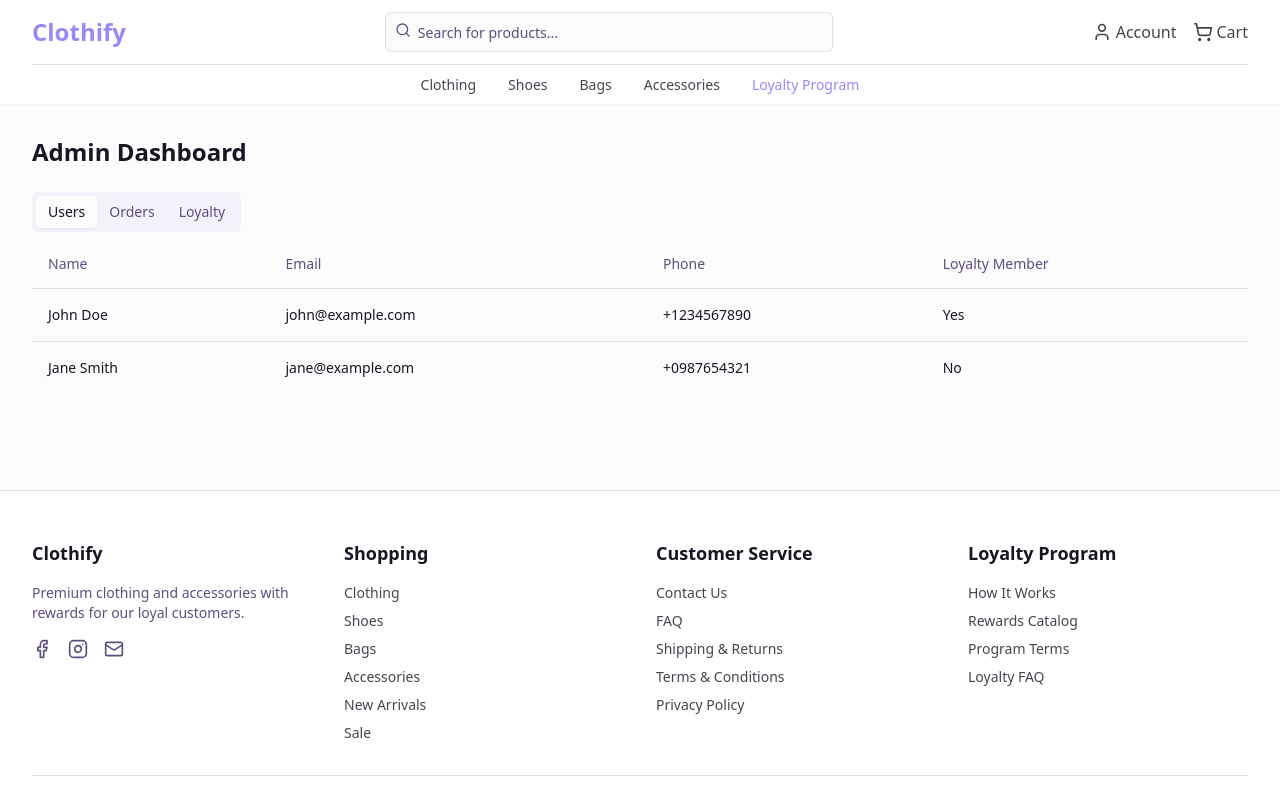
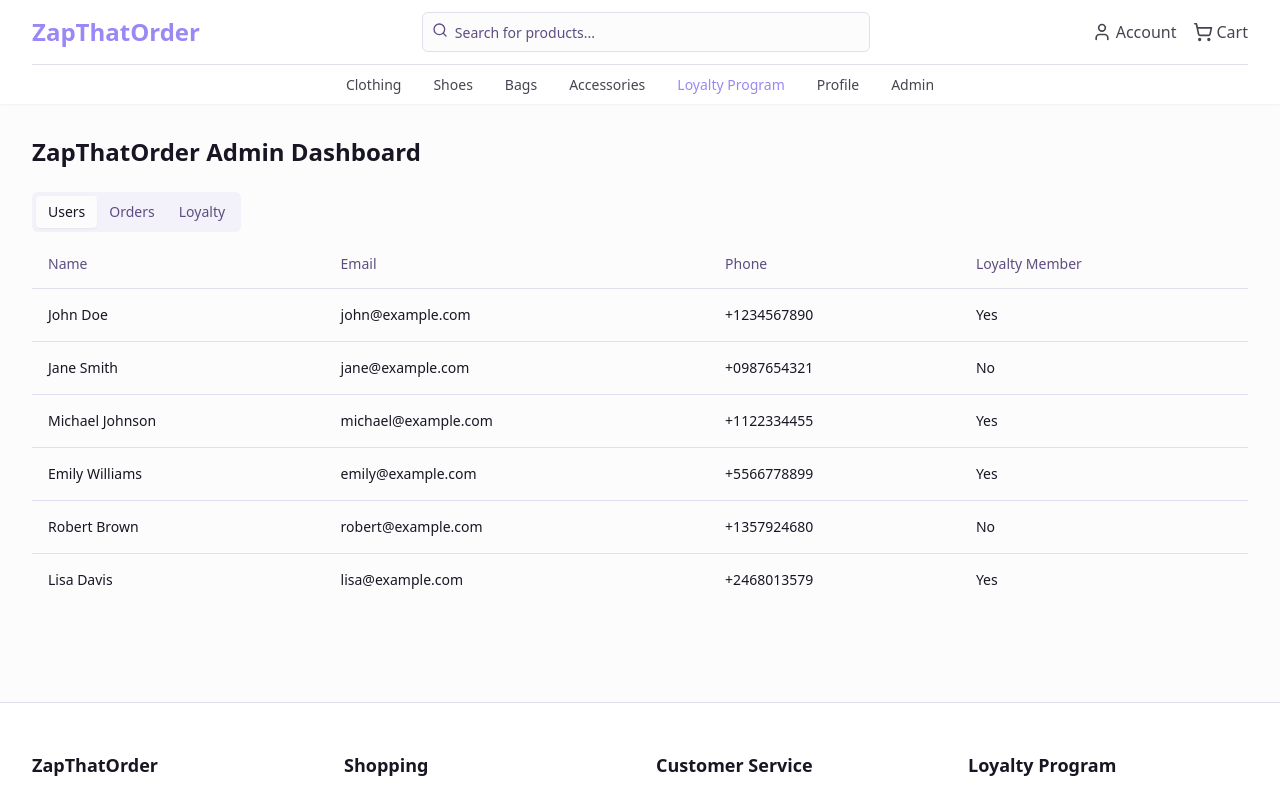
Before and after one commit to v13s/zapthatorder, a React (Vite) app: page /admin in a window 1280 px wide. Shown: the top 797 px of the page. Built offline with nearby package versions, Linux system fonts and the light colour scheme.

Commit message:
Rename and add content
Rename Clothify to ZapThatOrder and add more items to home page and sections.

```diff
--- a/src/components/admin/AdminLoyalty.tsx
+++ b/src/components/admin/AdminLoyalty.tsx
@@ -26,6 +26,34 @@ export function AdminLoyalty() {
       tier: "Silver",
       lastActivity: "2024-04-25",
     },
+    {
+      id: 3,
+      user: "Michael Johnson",
+      points: 750,
+      tier: "Platinum",
+      lastActivity: "2024-04-28",
+    },
+    {
+      id: 4,
+      user: "Emily Williams",
+      points: 175,
+      tier: "Bronze",
+      lastActivity: "2024-04-26",
+    },
+    {
+      id: 5,
+      user: "Robert Brown",
+      points: 425,
+      tier: "Gold",
+      lastActivity: "2024-04-27",
+    },
+    {
+      id: 6,
+      user: "Lisa Davis",
+      points: 600,
+      tier: "Platinum",
+      lastActivity: "2024-04-29",
+    }
   ];
 
   return (
--- a/src/components/admin/AdminUsers.tsx
+++ b/src/components/admin/AdminUsers.tsx
@@ -26,6 +26,34 @@ export function AdminUsers() {
       phone: "+0987654321",
       isLoyaltyMember: false,
     },
+    {
+      id: 3,
+      name: "Michael Johnson",
+      email: "michael@example.com",
+      phone: "+1122334455",
+      isLoyaltyMember: true,
+    },
+    {
+      id: 4,
+      name: "Emily Williams",
+      email: "emily@example.com",
+      phone: "+5566778899",
+      isLoyaltyMember: true,
+    },
+    {
+      id: 5,
+      name: "Robert Brown",
+      email: "robert@example.com",
+      phone: "+1357924680",
+      isLoyaltyMember: false,
+    },
+    {
+      id: 6,
+      name: "Lisa Davis",
+      email: "lisa@example.com",
+      phone: "+2468013579",
+      isLoyaltyMember: true,
+    }
   ];
 
   return (
--- a/src/components/home/Hero.tsx
+++ b/src/components/home/Hero.tsx
@@ -13,7 +13,7 @@ const Hero: React.FC = () => {
               Summer Collection <span className="text-brand-purple">2025</span>
             </h1>
             <p className="text-lg mb-6 text-muted-foreground">
-              Discover our latest arrivals and earn rewards with every purchase through our loyalty program.
+              Discover our latest arrivals and earn rewards with every purchase through our ZapThatOrder loyalty program.
             </p>
             <div className="flex flex-col sm:flex-row gap-4">
               <Button asChild size="lg">
--- a/src/components/layout/Footer.tsx
+++ b/src/components/layout/Footer.tsx
@@ -10,7 +10,7 @@ const Footer: React.FC = () => {
         <div className="grid grid-cols-1 md:grid-cols-4 gap-8">
           {/* Company */}
           <div>
-            <h4 className="text-lg font-semibold mb-4">Clothify</h4>
+            <h4 className="text-lg font-semibold mb-4">ZapThatOrder</h4>
             <p className="text-sm text-muted-foreground mb-4">
               Premium clothing and accessories with rewards for our loyal customers.
             </p>
@@ -21,7 +21,7 @@ const Footer: React.FC = () => {
               <a href="https://instagram.com" className="text-muted-foreground hover:text-foreground">
                 <Instagram className="h-5 w-5" />
               </a>
-              <a href="mailto:contact@clothify.com" className="text-muted-foreground hover:text-foreground">
+              <a href="mailto:contact@zapthatorder.com" className="text-muted-foreground hover:text-foreground">
                 <Mail className="h-5 w-5" />
               </a>
             </div>
@@ -66,7 +66,7 @@ const Footer: React.FC = () => {
 
         <div className="border-t mt-8 pt-8 flex flex-col md:flex-row justify-between items-center">
           <p className="text-sm text-muted-foreground mb-4 md:mb-0">
-            &copy; {new Date().getFullYear()} Clothify. All rights reserved.
+            &copy; {new Date().getFullYear()} ZapThatOrder. All rights reserved.
           </p>
           <div className="flex space-x-6">
             <Link to="/terms" className="text-xs text-muted-foreground hover:text-foreground">
--- a/src/components/layout/Navbar.tsx
+++ b/src/components/layout/Navbar.tsx
@@ -1,3 +1,4 @@
+
 import React, { useState } from "react";
 import { Link } from "react-router-dom";
 import { User, ShoppingCart, Search, Menu, X } from "lucide-react";
@@ -25,7 +26,7 @@ const Navbar: React.FC = () => {
         <div className="flex items-center justify-between h-16">
           {/* Logo */}
           <Link to="/" className="flex items-center space-x-2">
-            <span className="text-2xl font-bold text-brand-purple">Clothify</span>
+            <span className="text-2xl font-bold text-brand-purple">ZapThatOrder</span>
           </Link>
 
           {/* Search - hidden on mobile */}
@@ -43,11 +44,10 @@ const Navbar: React.FC = () => {
           {/* Account and Cart */}
           <div className="flex items-center space-x-4">
             <div className="relative group">
-              <Link to="/auth" className="nav-link hidden sm:flex items-center space-x-1">
+              <Link to="/profile" className="nav-link flex items-center space-x-1">
                 <User className="h-5 w-5" />
                 <span className="hidden md:inline">Account</span>
               </Link>
-              {user && (
               <div className="absolute right-0 mt-2 w-48 bg-white rounded-md shadow-lg py-1 z-50 hidden group-hover:block">
                 <Link
                   to="/profile"
@@ -56,7 +56,7 @@ const Navbar: React.FC = () => {
                   Profile
                 </Link>
                 <Link
-                    to="/profile/orders"
+                  to="/profile"
                   className="block px-4 py-2 text-sm text-gray-700 hover:bg-gray-100"
                 >
                   Orders
@@ -67,8 +67,13 @@ const Navbar: React.FC = () => {
                 >
                   Loyalty Points
                 </Link>
+                <Link
+                  to="/admin"
+                  className="block px-4 py-2 text-sm text-gray-700 hover:bg-gray-100"
+                >
+                  Admin Dashboard
+                </Link>
               </div>
-              )}
             </div>
             <Link to="/cart" className="nav-link flex items-center space-x-1">
               <div className="relative">
@@ -111,6 +116,18 @@ const Navbar: React.FC = () => {
           >
             Loyalty Program
           </Link>
+          <Link
+            to="/profile"
+            className="px-4 h-full flex items-center text-sm font-medium nav-link"
+          >
+            Profile
+          </Link>
+          <Link
+            to="/admin"
+            className="px-4 h-full flex items-center text-sm font-medium nav-link"
+          >
+            Admin
+          </Link>
         </nav>
       </div>
 
@@ -146,11 +163,18 @@ const Navbar: React.FC = () => {
                 Loyalty Program
               </Link>
               <Link
-                to="/auth"
+                to="/profile"
                 className="block px-2 py-2 text-base font-medium nav-link"
                 onClick={() => setIsMenuOpen(false)}
               >
-                Account
+                Profile
+              </Link>
+              <Link
+                to="/admin"
+                className="block px-2 py-2 text-base font-medium nav-link"
+                onClick={() => setIsMenuOpen(false)}
+              >
+                Admin
               </Link>
             </nav>
           </div>
--- a/src/components/profile/OrderHistory.tsx
+++ b/src/components/profile/OrderHistory.tsx
@@ -27,6 +27,34 @@ export function OrderHistory() {
       status: "Processing",
       items: 2,
     },
+    {
+      id: "ORD-003",
+      date: "2024-04-22",
+      total: 45.50,
+      status: "Delivered",
+      items: 1,
+    },
+    {
+      id: "ORD-004",
+      date: "2024-04-18",
+      total: 199.99,
+      status: "Delivered",
+      items: 4,
+    },
+    {
+      id: "ORD-005",
+      date: "2024-04-15",
+      total: 75.50,
+      status: "Cancelled",
+      items: 2,
+    },
+    {
+      id: "ORD-006",
+      date: "2024-04-10",
+      total: 150.00,
+      status: "Delivered",
+      items: 3,
+    }
   ];
 
   return (
--- a/src/pages/AdminPage.tsx
+++ b/src/pages/AdminPage.tsx
@@ -10,7 +10,7 @@ const AdminPage = () => {
   return (
     <Layout>
       <div className="container-custom py-8">
-        <h1 className="text-2xl font-bold mb-6">Admin Dashboard</h1>
+        <h1 className="text-2xl font-bold mb-6">ZapThatOrder Admin Dashboard</h1>
 
         <Tabs defaultValue="users">
           <TabsList>
```
Lines whose indentation alone changed are shown as unchanged.
